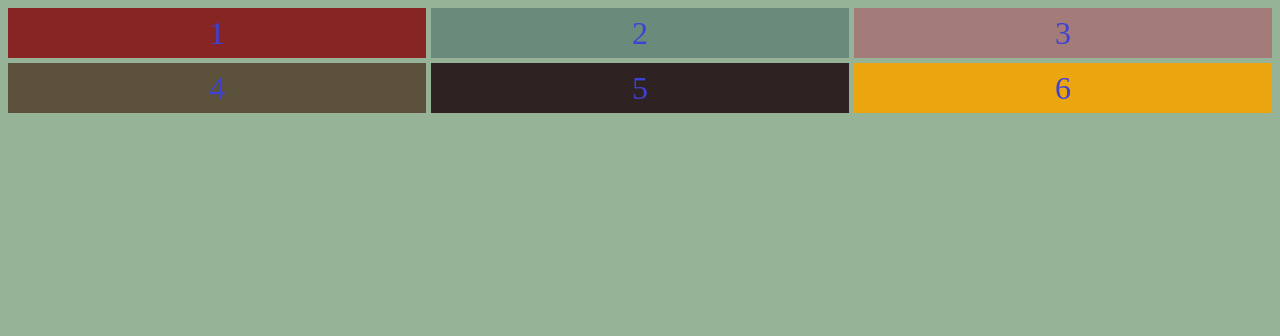
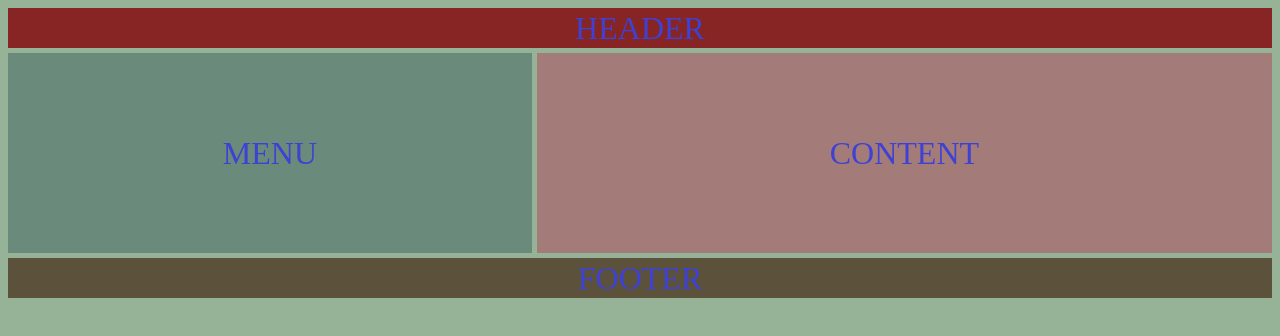
Before and after one commit to meluxmeme/CssGridLearning, a plain HTML site: page index.html in a window 1280 px wide. Drawn offline with Linux system fonts and the light colour scheme.

Commit message:
positioning items

```diff
--- a/index.html
+++ b/index.html
@@ -11,12 +11,16 @@
     </head>
     <body>
         <div class="container">
-            <div>1</div>
+            <!-- <div>1</div>
             <div>2</div>
             <div>3</div>
             <div>4</div>
             <div>5</div>
-            <div>6</div>
+            <div>6</div> -->
+            <div class ="header">HEADER</div>
+            <div class ="menu">MENU</div>
+            <div class="content">CONTENT</div>
+            <div class="footer">FOOTER</div>
 
         </div>
     </body>
--- a/style.css
+++ b/style.css
@@ -34,9 +34,24 @@ body{
 
 .container{
     display: grid;
+    grid-gap:5px;
     /* grid-template-columns: 200px 200px auto; */
     /* grid-template-rows: 50px 50px; */
-    grid-template: repeat(2,50px)/ repeat(3,1fr);
-    grid-gap:5px;
+    /* grid-template: repeat(2,50px)/ repeat(3,1fr); */
+    grid-template-columns: repeat(12,1fr);
+    grid-template-rows: 40px 200px 40px;
 
 }
+.header{
+    grid-column: 1/-1;
+}
+.menu{
+grid-column: 1/6;
+}
+.content{
+grid-column: 6/-1;
+}
+.footer{
+    grid-row: 3/-1;
+    grid-column: 1/-1;
+}
```
